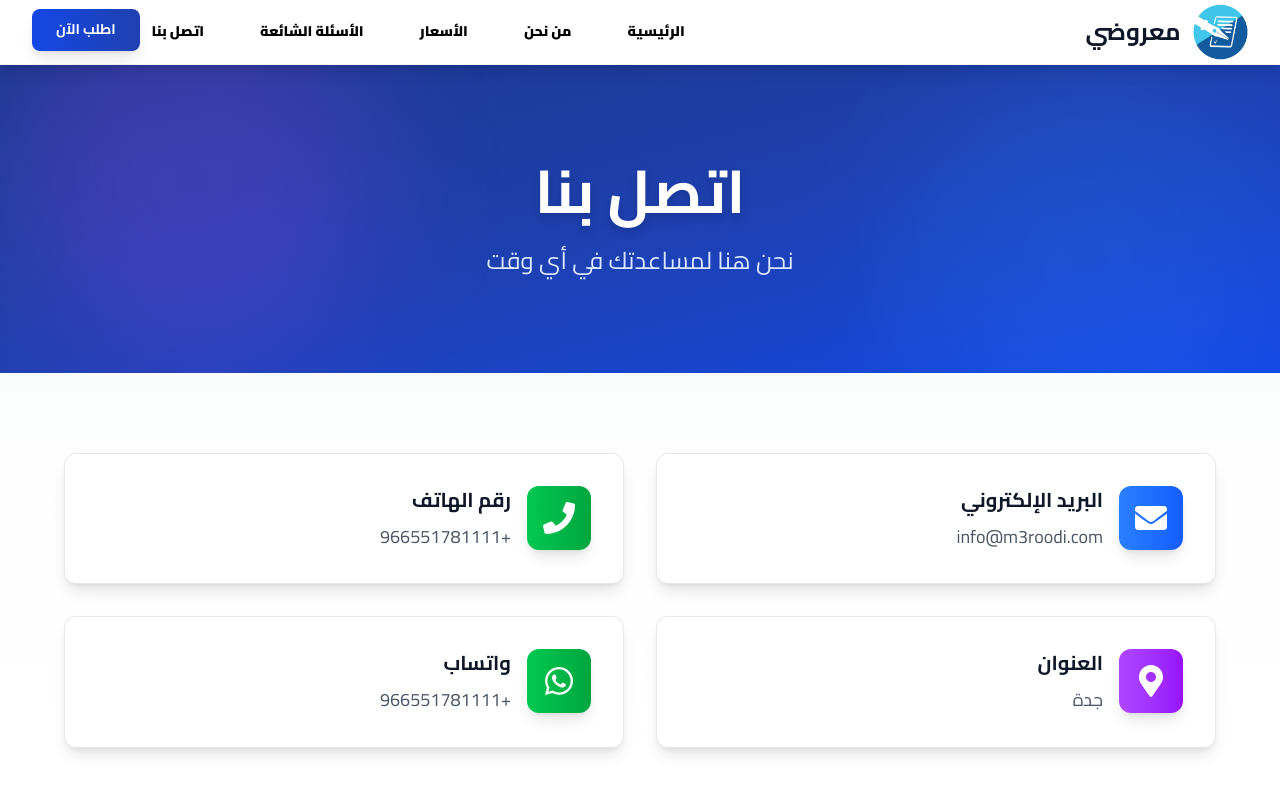
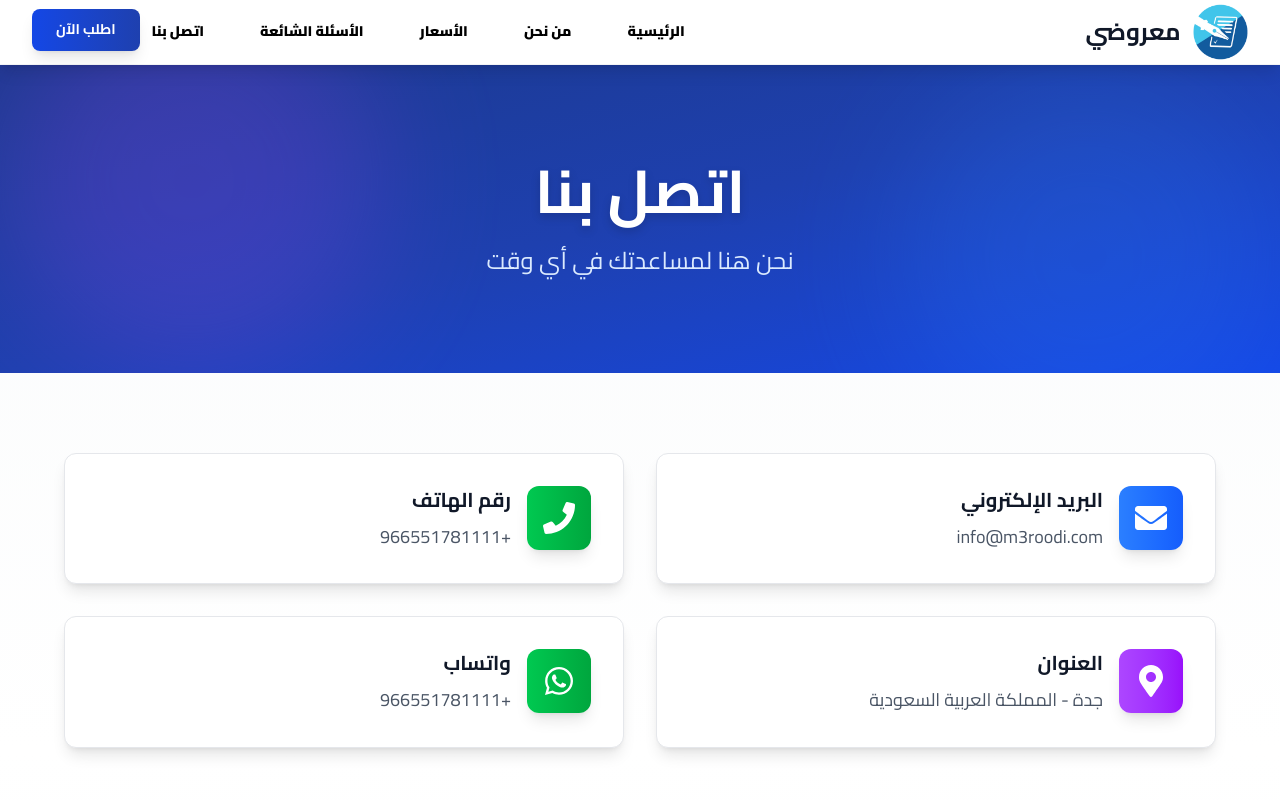
Before and after one commit to Abrajsa/m3roodii, a Next.js app: page /contact in a window 1280 px wide. Shown: the top 800 px of the page. Built offline with nearby package versions, Linux system fonts and the light colour scheme.

Commit message:
تحديث العنوان في صفحة اتصل بنا إلى جدة - المملكة العربية السعودية

```diff
--- a/app/contact/page.tsx
+++ b/app/contact/page.tsx
@@ -26,7 +26,7 @@ export default function Contact() {
     {
       icon: FaMapMarkerAlt,
       title: 'العنوان',
-      value: 'جدة',
+      value: 'جدة - المملكة العربية السعودية',
       link: '#',
       color: 'from-purple-500 to-purple-600',
       hoverColor: 'hover:from-purple-600 hover:to-purple-700'
```
Also changed, not shown: app/components/ServiceCardsDetail.tsx (line endings or trailing spaces), app/pricing/page.tsx (line endings or trailing spaces), app/services/page.tsx (line endings or trailing spaces).
